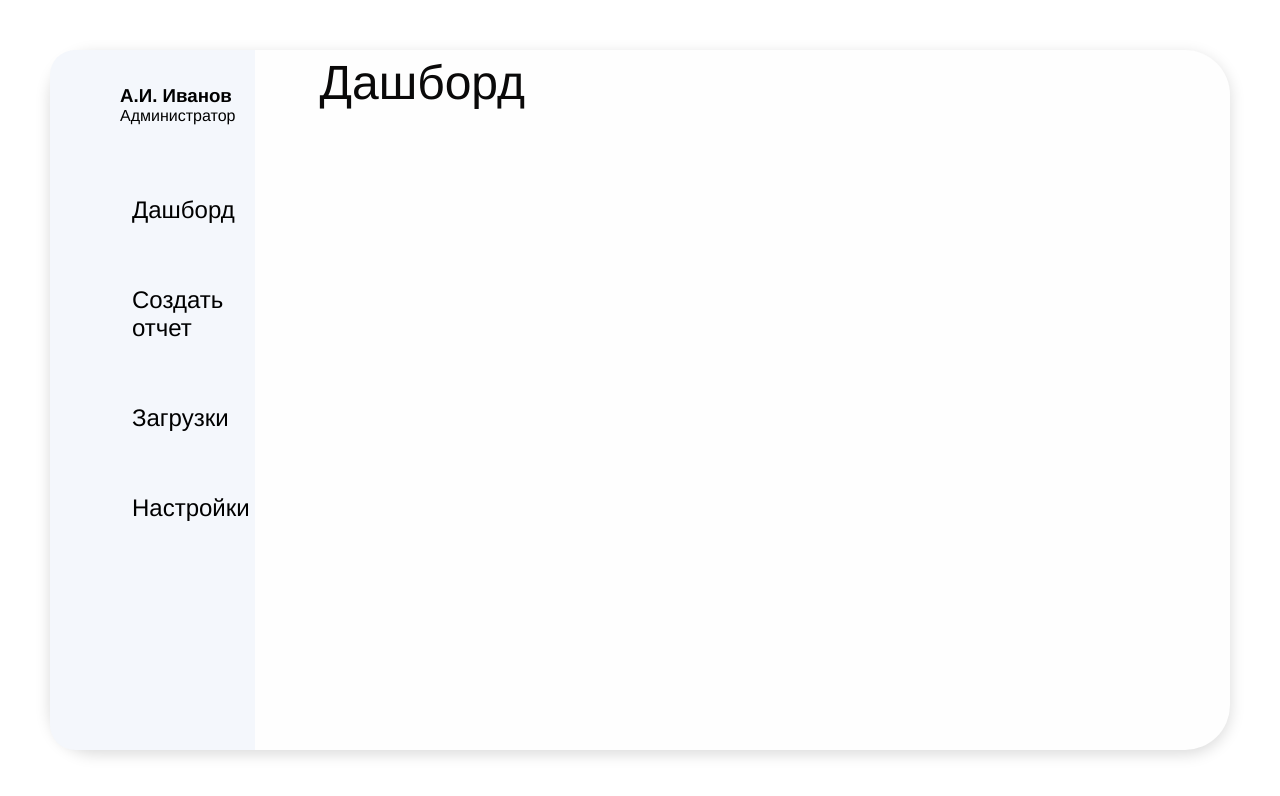
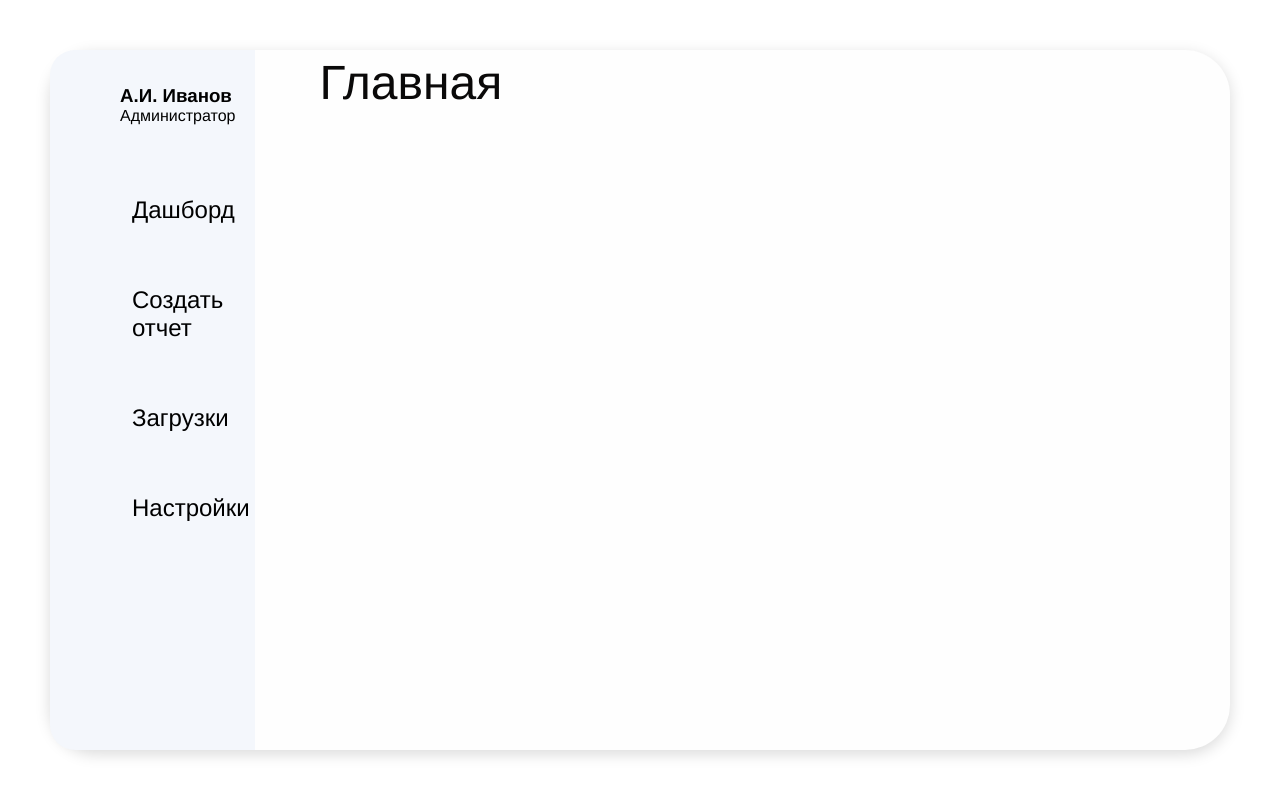
Before and after one commit to GL1T4-team/client, a React (Vite) app: page / in a window 1280 px wide. Shown: the top 796 px of the page. Built offline with nearby package versions, Linux system fonts and the light colour scheme.

Commit message:
add dynamic page titles from routes

```diff
--- a/src/widgets/content-area/content-area.tsx
+++ b/src/widgets/content-area/content-area.tsx
@@ -1,10 +1,21 @@
-import { Outlet } from "react-router";
+import { Outlet, useLocation } from "react-router";
 import { Container, Title } from "./styles";
+import { ROUTES } from "@/shared/constants";
+
+const TITLES: Record<string, string> = {
+    [ROUTES.DASHBOARD]: "Дашборд",
+    [ROUTES.CREATE_REPORT]: "Создать отчет",
+    [ROUTES.UPLOADS]: "Загрузки",
+    [ROUTES.SETTINGS]: "Настройки",
+};
 
 const ContentArea = () => {
+    const location = useLocation();
+    const title = TITLES[location.pathname] || "Главная";
+
     return (
         <Container>
-            <Title>Дашборд</Title>
+            <Title>{title}</Title>
             <Outlet />
         </Container>
     );
```
